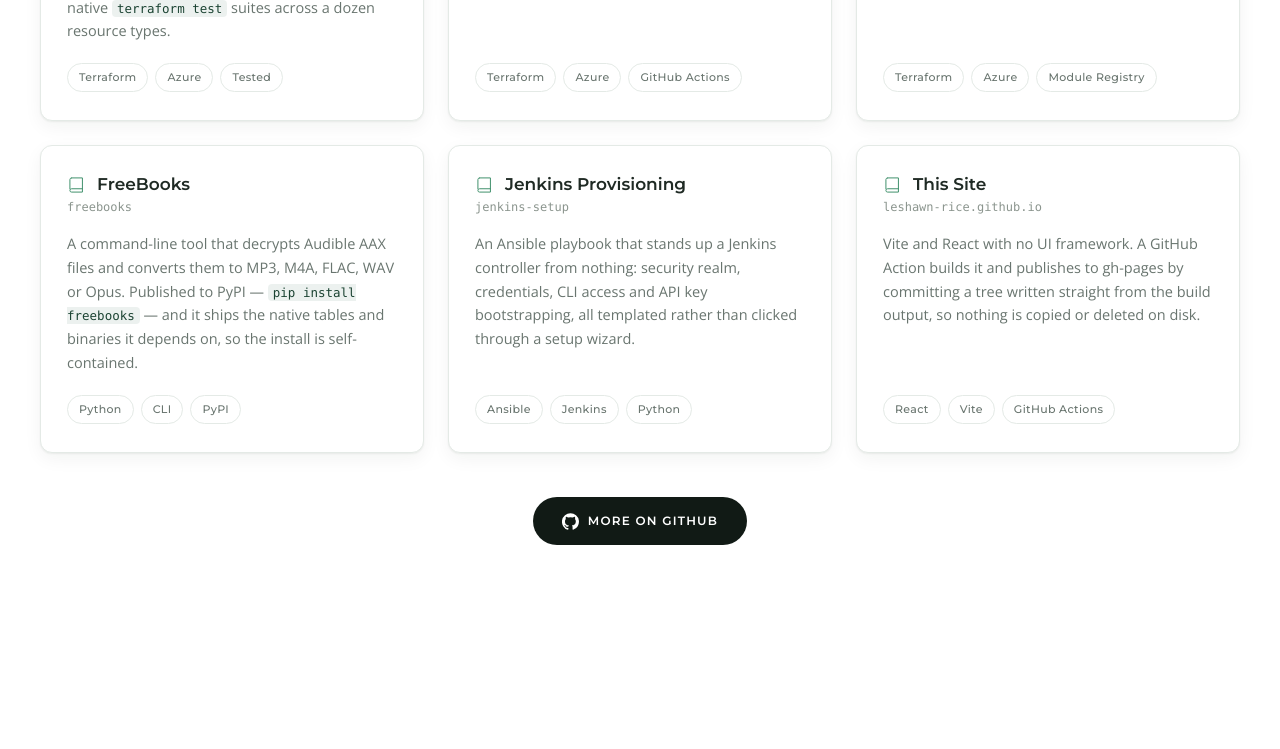
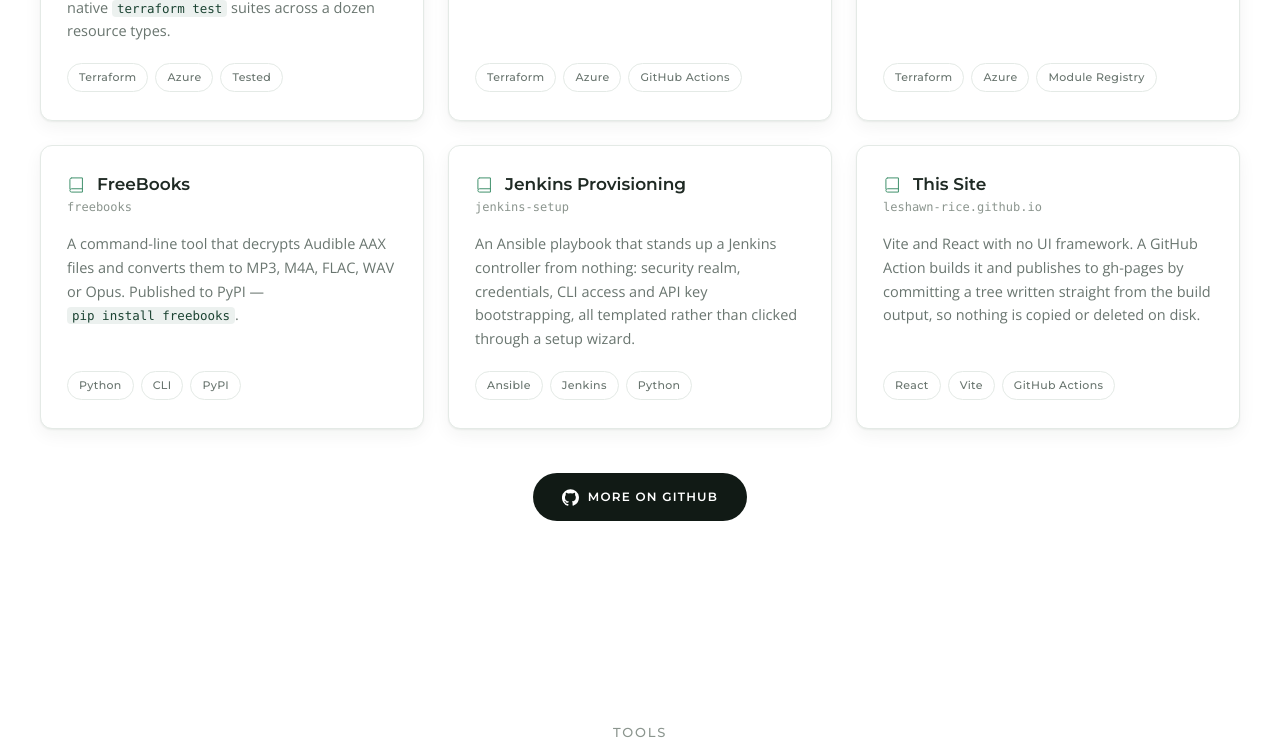
Before and after one commit to leshawn-rice/leshawn-rice.github.io, a React (Vite) app: page / in a window 1280 px wide. Shown: the part 2876-3625 px from the top of the page. Built offline with nearby package versions, Linux system fonts and the light colour scheme.

Commit message:
Trim the FreeBooks blurb; stop inline code wrapping mid-phrase
Drops the bundled-binaries clause. Also pins inline <code> to one line -
"pip install freebooks" was breaking across two, which stranded the
following full stop on its own.

```diff
--- a/src/data/site.js
+++ b/src/data/site.js
@@ -141,7 +141,7 @@
   {
     name: 'FreeBooks',
     repo: 'freebooks',
-    desc: 'A command-line tool that decrypts Audible AAX files and converts them to MP3, M4A, FLAC, WAV or Opus. Published to PyPI — `pip install freebooks` — and it ships the native tables and binaries it depends on, so the install is self-contained.',
+    desc: 'A command-line tool that decrypts Audible AAX files and converts them to MP3, M4A, FLAC, WAV or Opus. Published to PyPI — `pip install freebooks`.',
     tags: ['Python', 'CLI', 'PyPI'],
   },
   {
--- a/src/styles/_projects.scss
+++ b/src/styles/_projects.scss
@@ -90,6 +90,9 @@
     color: var(--accent-ink);
     font-family: ui-monospace, SFMono-Regular, Menlo, monospace;
     font-size: 12.5px;
+    // keep short commands on one line - wrapping mid-phrase strands the
+    // punctuation that follows them
+    white-space: nowrap;
   }
 
   &__tags {
```
